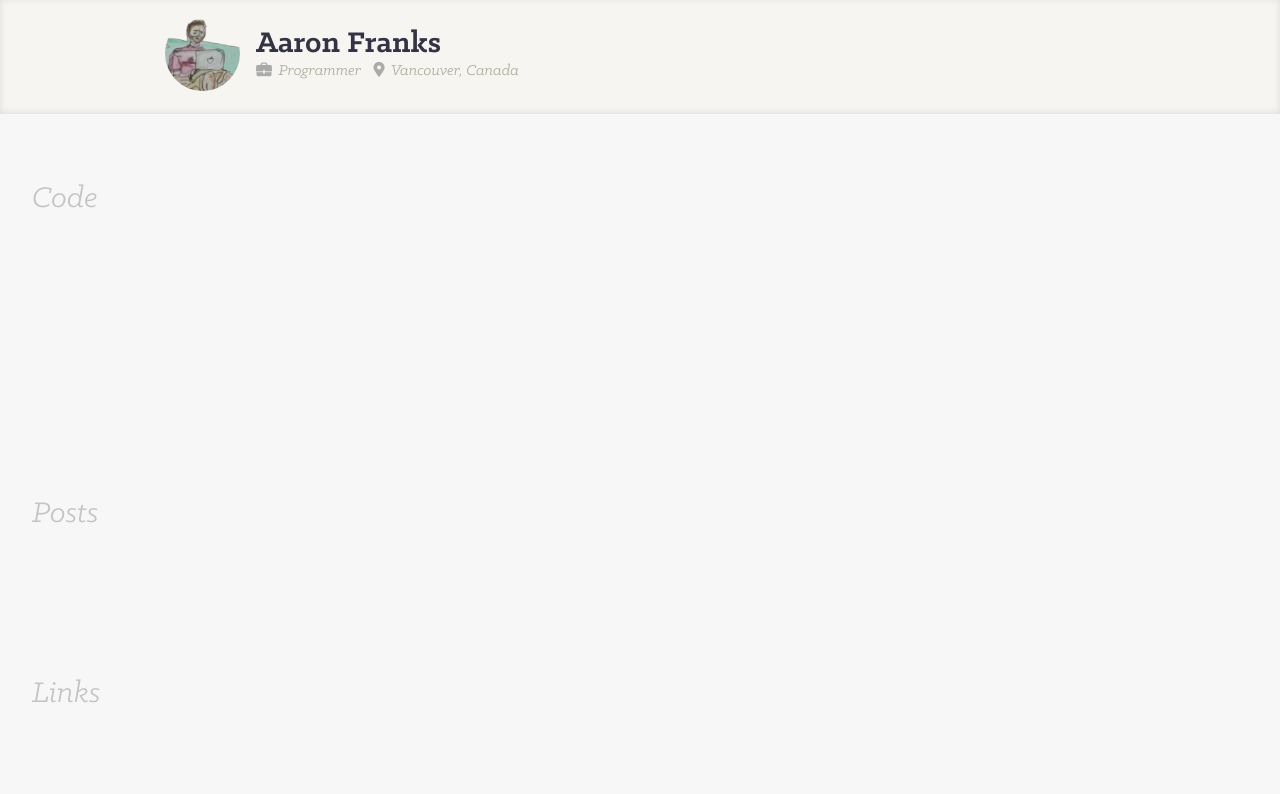
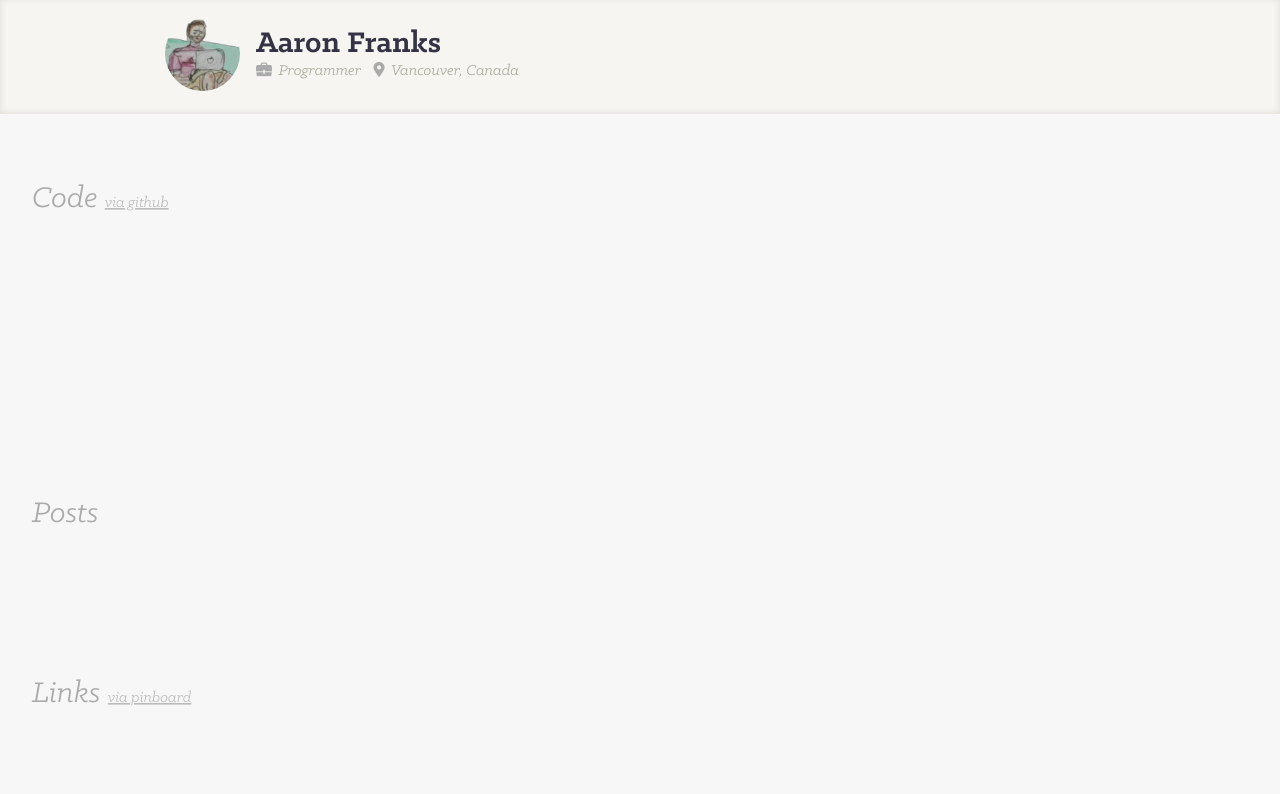
Before and after one commit to af/af.github.com, a Jekyll site: the page built from index.html, in a window 1280 px wide. Shown: the top 794 px of the page. Built offline with Jekyll 4.4.1, drawn with Linux system fonts in a browser that asks for light colours.

Commit message:
Add tspans to chart titles, tweak chart layout

```diff
--- a/assets/main.css
+++ b/assets/main.css
@@ -288,10 +288,10 @@ svg.homeChart {
   height: 100%;
 }
 svg.homeChart .xAxis {
-  fill: #ddd;
+  fill: #ccc;
 }
 svg.homeChart .xAxis text {
-  fill: #ddd;
+  fill: #ccc;
   font-size: 1.5rem;
   font-family: 'Klinic Slab', sans-serif;
 }
@@ -300,7 +300,7 @@ svg.homeChart .xAxis path {
   fill: none;
 }
 svg.homeChart .xAxis line {
-  stroke: #eee;
+  stroke: #e5e5e5;
   stroke-width: 1px;
 }
 svg.homeChart circle {
@@ -320,11 +320,16 @@ svg.homeChart circle:hover {
   transform: translate(0, 60vh);
 }
 .chartTitle {
-  opacity: 0.2;
+  fill: #aaa;
   transform: translate(2rem, 0);
   font-weight: 300;
   font-size: 2rem;
   font-style: italic;
+}
+.chartTitle tspan {
+  fill: #bbb;
+  font-size: 0.5em;
+  text-decoration: underline;
 }
 .postChart .tooltip,
 .linkChart .tooltip {
--- a/index.html
+++ b/index.html
@@ -8,7 +8,7 @@ title: Aaron Franks
 
     <g class="codeWrapper">
         <a class="title" xlink:href="https://github.com/af">
-            <text class="chartTitle">Code</text>
+            <text class="chartTitle">Code <tspan>via github</tspan></text>
         </a>
         <g class="codeChart"></g>
     </g>
@@ -22,7 +22,7 @@ title: Aaron Franks
 
     <g class="linkWrapper">
         <a class="title" xlink:href="https://pinboard.in/u:_af">
-            <text class="chartTitle">Links</text>
+            <text class="chartTitle">Links <tspan>via pinboard</tspan></text>
         </a>
         <g class="linkChart"></g>
     </g>
--- a/js/homepage/index.js
+++ b/js/homepage/index.js
@@ -22,7 +22,7 @@ function jsonp(url, callback) {
 const homepage = function() {
     const svg = document.querySelector('.homeChart')
     const svgWidth = parseInt(getComputedStyle(svg).width)
-    const margin = {top: 10, right: 20, left: 30}
+    const margin = {top: 20, right: 20, left: 30}
     const leavePadding = `translate(${margin.left}, ${margin.top})`
 
     const x = scaleTime().range([margin.left, svgWidth - margin.left - margin.right])
```
Also changed, not shown: styles/homepage.styl (+9 -4 lines), assets/main.js.
